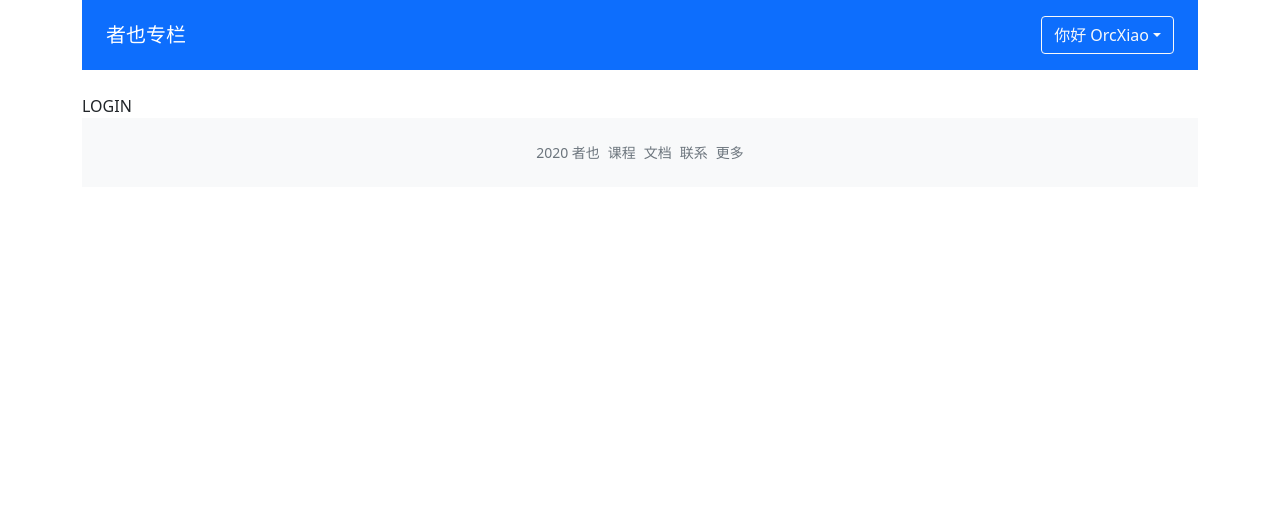
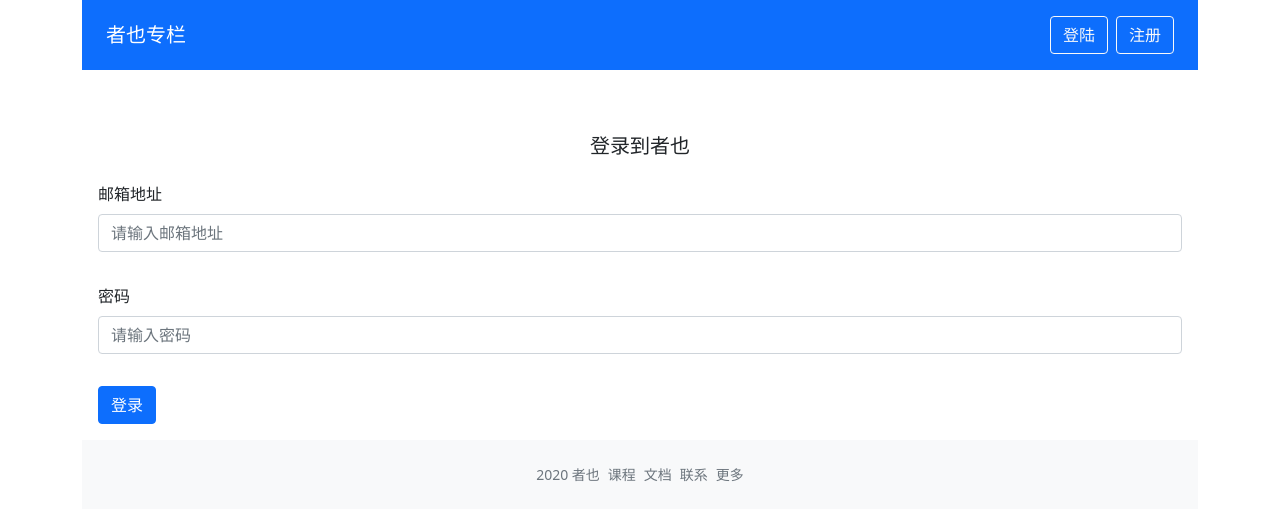
Before and after one commit to OrcXiao/vue3, a Vue app: page /login in a window 1280 px wide. Shown: the top 520 px of the page. Built offline with nearby package versions, Linux system fonts and the light colour scheme.

Commit message:
1204.xiao, token

```diff
--- a/src/App.vue
+++ b/src/App.vue
@@ -1,6 +1,7 @@
 <template>
   <div id="app" class="container">
     <global-header :user="currentUser"></global-header>
+    <loader v-if="isloading" text="拼命加载中" background="rgba(0,0,0,0.8)"></loader>
     <router-view></router-view>
     <footer class="text-center py-4 text-secondary bg-light mt-6">
       <small>
@@ -21,27 +22,25 @@
   import 'bootstrap/dist/css/bootstrap.min.css';
   import GlobalHeader from '@/components/GlobalHeader.vue';
   import {useStore} from 'vuex'
+  import Loader from "@/components/Loader.vue";
 
   export default defineComponent({
     name: 'App',
     components: {
       GlobalHeader,
-
+      Loader,
     },
     setup() {
       const emailVal = ref('');
       const passVal = ref('');
       const store = useStore();
       const currentUser = computed(() => store.state.user);
-      const onFormSubmit = (result: boolean) => {
-        console.log(1)
-      };
+      const isloading = computed(() => store.state.loading);
       return {
-
         currentUser,
+        isloading,
         emailVal,
         passVal,
-        onFormSubmit,
       }
     }
   })
--- /dev/null
+++ b/src/components/Loader.vue
@@ -0,0 +1,51 @@
+<template>
+  <teleport to="#back">
+    <div
+      :style="{backgroundColor: background || ''}"
+      class="d-flex justify-content-center align-items-center h-100 loader-container">
+      <div class="loading-content">
+        <div class="spinner-border text-primary" role="status"></div>
+        <p v-if="text" class="text-primary small">{{text}}</p>
+      </div>
+    </div>
+  </teleport>
+
+</template>
+
+<script lang="ts">
+  import {defineComponent, onUnmounted} from 'vue'
+
+  export default defineComponent({
+    name: "Loader",
+    props: {
+      text: {
+        type: String
+      },
+      background: {
+        type: String
+      }
+    },
+    setup() {
+      const node = document.createElement('div');
+      node.id = 'back';
+      document.body.appendChild(node);
+
+      onUnmounted(() => {
+        document.body.removeChild(node);
+      })
+    }
+  })
+</script>
+
+<style scoped>
+  .loader-container {
+    background: rgba(255, 255, 255, 0.5);
+    position: fixed;
+    z-index: 100;
+    width: 100%;
+    height: 100%;
+    top: 0;
+    left: 0;
+    text-align: center;
+  }
+</style>
--- a/src/components/ValidateInput.vue
+++ b/src/components/ValidateInput.vue
@@ -48,13 +48,13 @@
     inheritAttrs: false,
     setup(props, context) {
       const inputRef = reactive({
-        value: props.modelValue || '',
+        val: props.modelValue || '',
         error: false,
         message: '',
       });
       const updateValue = (e: KeyboardEvent) => {
         const targetValue = (e.target as HTMLInputElement).value;
-        inputRef.value = targetValue;
+        inputRef.val = targetValue;
         context.emit('update:modelValue', targetValue);
       };
       const validateInput = () => {
@@ -64,13 +64,13 @@
             inputRef.message = rule.message;
             switch (rule.type) {
               case 'required':
-                passed = (inputRef.value.trim() !== '');
+                passed = (inputRef.val.trim() !== '');
                 break;
               case 'email':
-                passed = emailReg.test(inputRef.value);
+                passed = emailReg.test(inputRef.val);
                 break;
               case 'password':
-                passed = (inputRef.value.length >= 6);
+                passed = (inputRef.val.length >= 6);
                 break;
               default:
                 break;
--- a/src/main.ts
+++ b/src/main.ts
@@ -2,16 +2,27 @@ import {createApp} from 'vue'
 import App from './App.vue'
 import router from './router/routers';
 import axios from 'axios';
-// @ts-ignore
-import store from "./store/store.ts";
+
+import store from "@/store/store.ts";
 
 axios.defaults.baseURL = 'http://apis.imooc.com/api/';
 
 axios.interceptors.request.use(config => {
-  config.params = {...config.params, icode: '7A608BB9517AD641'};
+  if (config.method === 'post') {
+    config.data = {...config.data, icode: '7A608BB9517AD641'}
+  } else {
+    config.params = {...config.params, icode: '7A608BB9517AD641'};
+  }
+  store.commit('setLoading', true);
   return config
 });
 
+axios.interceptors.response.use(config => {
+  setTimeout(() => {
+    store.commit('setLoading', false);
+  }, 2000);
+  return config
+});
 let app = createApp(App);
 app.use(router);
 app.use(store);
--- a/src/store/store.ts
+++ b/src/store/store.ts
@@ -1,4 +1,4 @@
-import {createStore} from 'vuex'
+import {createStore, Commit} from 'vuex'
 import axios from 'axios';
 
 export interface UserProps {
@@ -32,20 +32,35 @@ export interface PostProps {
 }
 
 export interface GlobalDataProps {
+  token: string;
   columns: ColumnProps[];
   posts: PostProps[];
   user: UserProps;
+  loading: boolean;
 }
+
+const getAndCommit = async (url: string, mutationName: string, commit: Commit) => {
+  const {data} = await axios.get(url);
+  commit(mutationName, data);
+};
+
+const postAndCommit = async (url: string, mutationName: string, commit: Commit, payload: any) => {
+  const {data} = await axios.post(url, payload);
+  commit(mutationName, data);
+  return data
+};
 
 const store = createStore<GlobalDataProps>({
   state: {
+    token: '',
     columns: [],
     posts: [],
     user: {
-      isLogin: true,
+      isLogin: false,
       name: 'OrcXiao',
       columnId: 1,
-    }
+    },
+    loading: false,
   },
   getters: {
     getColumnById: (state) => (id: string) => {
@@ -57,13 +72,13 @@ const store = createStore<GlobalDataProps>({
 
   },
   mutations: {
-    login(state) {
-      state.user = {
-        ...state.user,
-        isLogin: true,
-        name: 'OrcXiao'
-      }
-    },
+    // login(state) {
+    //   state.user = {
+    //     ...state.user,
+    //     isLogin: true,
+    //     name: 'OrcXiao'
+    //   }
+    // },
     createPost(state, newPost) {
       state.posts.push(newPost);
     },
@@ -72,28 +87,31 @@ const store = createStore<GlobalDataProps>({
     },
     fetchColumn(state, data) {
       state.columns = [data.data];
-      console.log(state.columns);
     },
     fetchPosts(state, data) {
       state.posts = data.data.list;
     },
+    setLoading(state, data) {
+      state.loading = data;
+    },
+    login(state, data) {
+      state.token = data.data.token;
+    }
   },
   actions: {
-    fetchColumns(context) {
-      axios.get('/columns').then(res => {
-        context.commit('fetchColumns', res.data);
-      })
+    fetchColumns({commit}) {
+      getAndCommit('/columns', 'fetchColumns', commit)
     },
     fetchColumn({commit}, cid) {
-      axios.get(`/columns/${cid}`).then(res => {
-        commit('fetchColumn', res.data)
-      })
+      getAndCommit(`/columns/${cid}`, 'fetchColumn', commit)
     },
     fetchPosts({commit}, cid) {
-      axios.get(`/columns/${cid}/posts`).then(res => {
-        commit('fetchPosts', res.data)
-      })
+      getAndCommit(`/columns/${cid}/posts`, 'fetchPosts', commit)
+    },
+    login({commit}, payload) {
+      return postAndCommit('/user/login', 'login', commit, payload);
     }
+
   }
 });
 
--- a/src/views/Login.vue
+++ b/src/views/Login.vue
@@ -1,17 +1,76 @@
 <template>
-  <div>LOGIN</div>
+  <div class="login-page mx-auto p-3 w-330">
+    <h5 class="my-4 text-center">登录到者也</h5>
+    <validate-form @form-submit="onFormSubmit">
+      <div class="mb-3">
+        <label class="form-label">邮箱地址</label>
+        <validate-input
+          :rules="emailRules" v-model="emailVal"
+          placeholder="请输入邮箱地址"
+          type="text"
+          ref="inputRef"
+        />
+      </div>
+      <div class="mb-3">
+        <label class="form-label">密码</label>
+        <validate-input
+          type="password"
+          placeholder="请输入密码"
+          :rules="passwordRules"
+          v-model="passwordVal"
+        />
+      </div>
+      <template #submit>
+        <button type="submit" class="btn btn-primary btn-block btn-large">登录</button>
+      </template>
+    </validate-form>
+  </div>
 </template>
 
 <script lang="ts">
-  import {defineComponent} from 'vue'
+  import {defineComponent, ref} from 'vue'
+  import {useStore} from 'vuex'
+  import {useRouter} from 'vue-router'
+  import ValidateInput, {RulesProp} from '../components/ValidateInput.vue'
+  import ValidateForm from '../components/ValidateForm.vue'
 
   export default defineComponent({
-    name: "",
+    name: 'Login',
+    components: {
+      ValidateInput,
+      ValidateForm
+    },
     setup() {
+      const emailVal = ref('')
+      const router = useRouter()
+      const store = useStore()
+      const emailRules: RulesProp = [
+        {type: 'required', message: '电子邮箱地址不能为空'},
+        {type: 'email', message: '请输入正确的电子邮箱格式'}
+      ]
+      const passwordVal = ref('')
+      const passwordRules: RulesProp = [
+        {type: 'required', message: '密码不能为空'}
+      ];
+      const onFormSubmit = (result: boolean) => {
+        if (result) {
+          const payload = {
+            email: emailVal.value,
+            password: passwordVal.value,
+          };
+          store.dispatch('login', payload).then(data => {
+            console.log(data);
+            router.push('/');
+          })
+        }
+      };
+      return {
+        emailRules,
+        emailVal,
+        passwordVal,
+        passwordRules,
+        onFormSubmit
+      }
     }
   })
 </script>
-
-<style scoped>
-
-</style>
```
